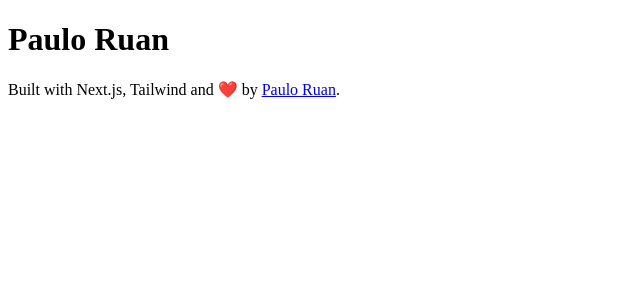
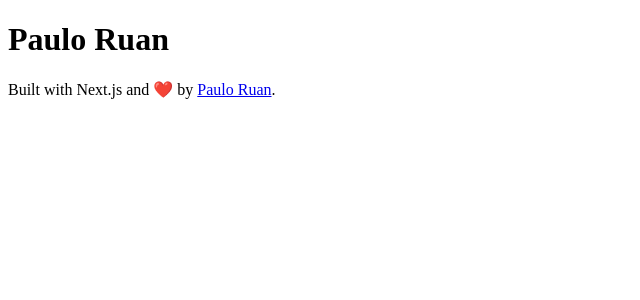
Before and after one commit to JamesWangDev/reactBlog, a Next.js app: page / in a window 1280 px wide. Shown: the top 300 px of the page, without its empty margins (0-640 px from the left). Built offline with nearby package versions, Linux system fonts and the light colour scheme.

Commit message:
style: changes in styled

```diff
--- a/src/components/Footer/index.tsx
+++ b/src/components/Footer/index.tsx
@@ -3,12 +3,12 @@ import Link from "next/link"
 export function Footer(): JSX.Element {
   return (
     <footer className="w-full h-12 flex items-center justify-center">
-      <p className="text-white font-normal text-sm justify-center text-center md:text-base">
-        Built with Next.js, Tailwind and &#10084;&#65039; by&nbsp;
+      <p className="text-gray-600 dark:text-gray-400 font-normal text-sm justify-center text-center md:text-base ">
+        Built with Next.js and &#10084;&#65039; by&nbsp;
         <Link
           href="https://github.com/pauloruan"
           target="_blank"
-          className="no-underline hover:underline decoration-white decoration-2"
+          className="no-underline hover:underline decoration-white decoration-2 transition duration-300 ease-in-out text-gray-600 hover:text-black dark:text-gray-400 dark:hover:text-white"
         >
           Paulo Ruan
         </Link>
```
